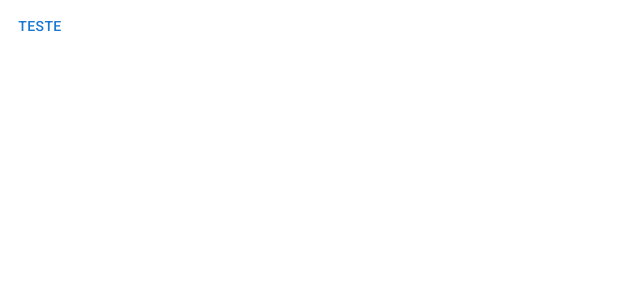
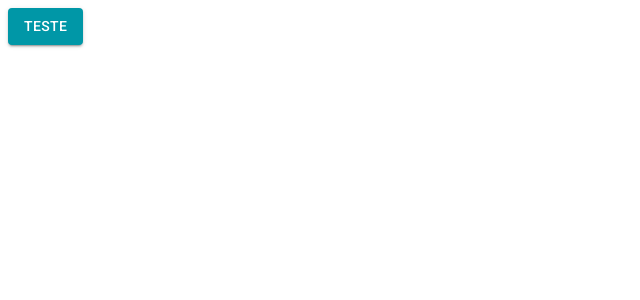
Before and after one commit to devLucasMoraes/curso-react-mui-typescript, a React (Create React App) app: page /pagina-inicial in a window 1280 px wide. Shown: the top 300 px of the page, without its empty margins (0-640 px from the left). Built offline with nearby package versions, Linux system fonts and the light colour scheme.

Commit message:
Feat: adicionado tema claro e provider

```diff
--- a/src/App.tsx
+++ b/src/App.tsx
@@ -1,10 +1,14 @@
+import { ThemeProvider } from "@mui/material";
 import { BrowserRouter } from "react-router-dom";
 import { AppRoutes } from "./routes";
+import { LightTheme } from "./shared/themes";
 
 export const App = () => {
   return (
-    <BrowserRouter>
-      <AppRoutes></AppRoutes>
-    </BrowserRouter>
+    <ThemeProvider theme={LightTheme}>
+      <BrowserRouter>
+        <AppRoutes></AppRoutes>
+      </BrowserRouter>
+    </ThemeProvider>
   );
 }
--- a/src/routes/index.tsx
+++ b/src/routes/index.tsx
@@ -4,7 +4,7 @@
 export const AppRoutes = () => {
     return (
         <Routes>
-            <Route path='/pagina-inicial' element={<Button>Teste</Button>} />
+            <Route path='/pagina-inicial' element={<Button variant='contained' color='primary'>Teste</Button>} />
             <Route path='*' element={<Navigate to="/pagina-inicial" />} />
         </Routes>
     )
--- a/src/shared/themes/index.ts
+++ b/src/shared/themes/index.ts
@@ -1 +1 @@
-export {};
+export * from './light';
--- /dev/null
+++ b/src/shared/themes/light.ts
@@ -0,0 +1,23 @@
+import { createTheme } from '@mui/material';
+import { cyan, yellow } from '@mui/material/colors';
+
+export const LightTheme = createTheme({
+    palette: {
+        primary: {
+            main: cyan[700],
+            dark: cyan[800],
+            light: cyan[500],
+            contrastText: '#ffffff'
+        },
+        secondary: {
+            main: yellow[700],
+            dark: yellow[800],
+            light: yellow[500],
+            contrastText: '#ffffff'
+        },
+        background: {
+            default: '#ffffff',
+            paper: '#f7f6f3'
+        }
+    }
+})
```
